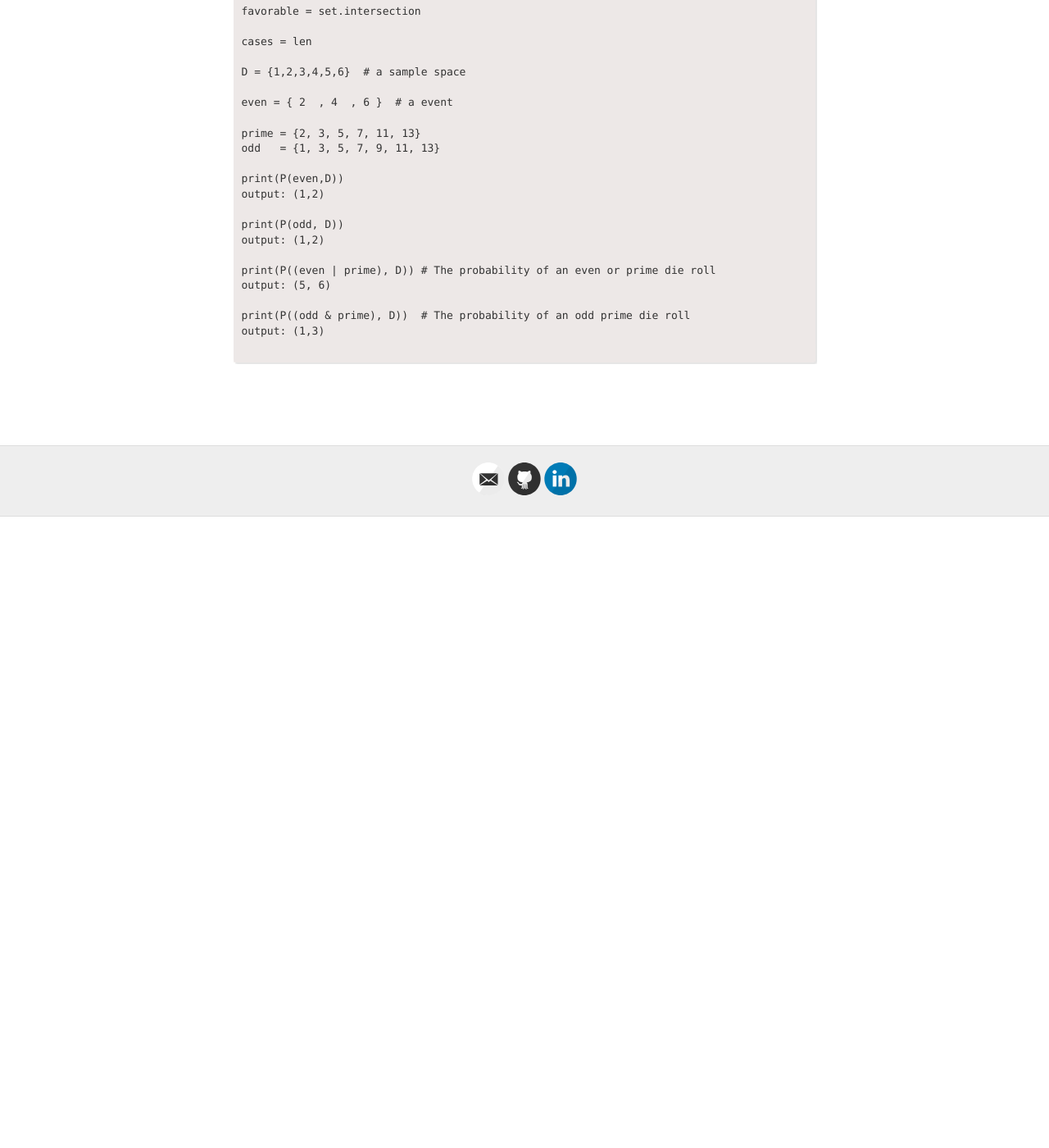
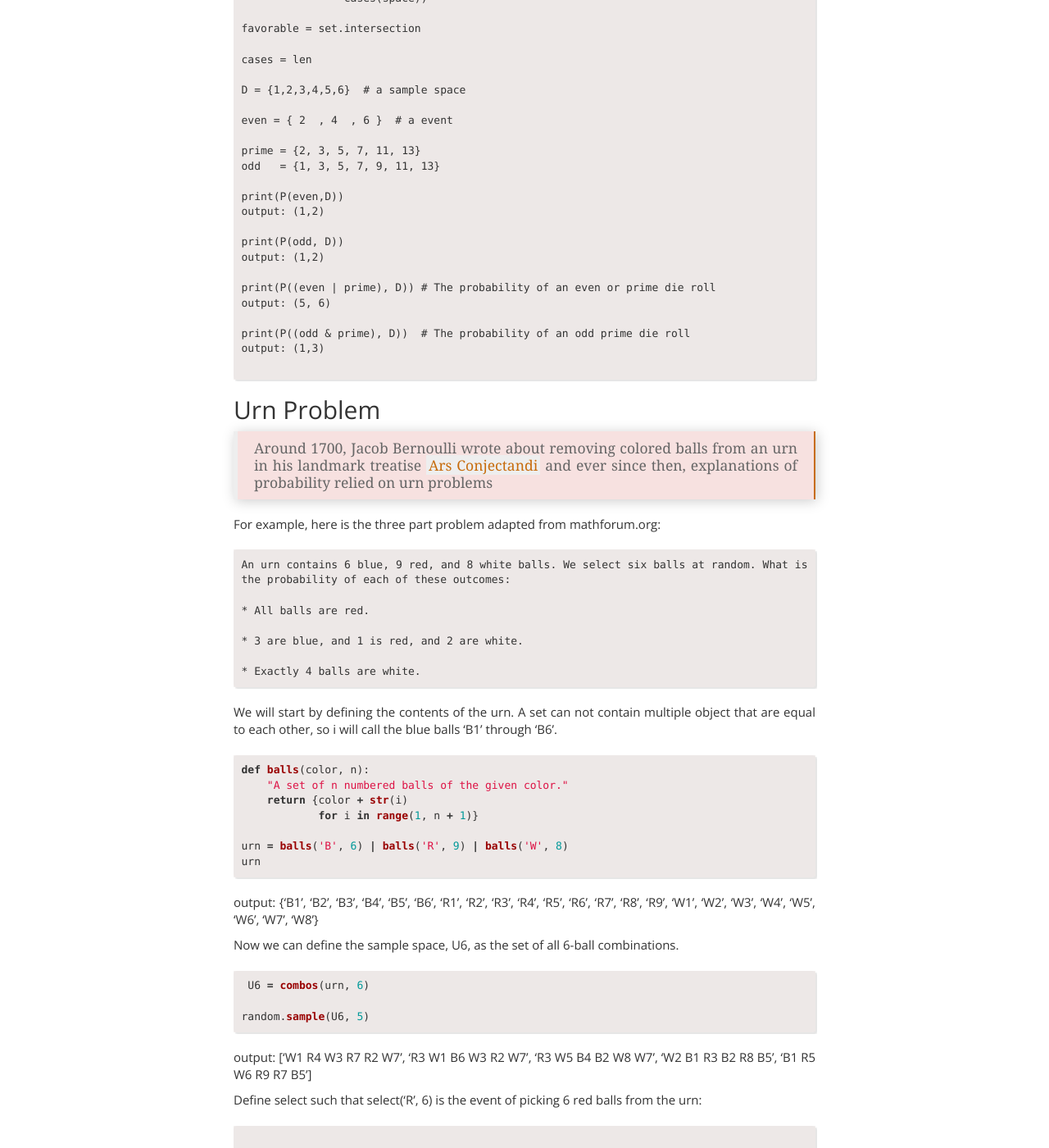
Before and after one commit to summii/summii.github.io, a Jekyll site: the page built from _posts/2019-01-29-probability-in-simple-words.md, in a window 1280 px wide and 1400 px high, scrolled down 852 px. Shown: the whole window at 82% size. Built offline with Jekyll 4.4.1, drawn with Linux system fonts in a browser that asks for light colours; nearby versions of some CDN libraries; comment, search, counter and statistics services are not loaded; before the commit the page ends 1482 px from its top, so only the background shows below that; some of the changed text lies outside the part shown.

Commit message:
completed probability blog

````diff
--- a/_posts/2019-01-29-probability-in-simple-words.md
+++ b/_posts/2019-01-29-probability-in-simple-words.md
@@ -9,6 +9,7 @@ Probability theory is nothing but common sense reduced to calculation. ... [Prob
 Now, lets decode the vocubulary words:
 
 *Trial*: A single occurence with an outcome that is uncertain until we observe it.
+For example, rolling a single die.
 
 *Outcome*: A possible result of a trial. One particular state of the world.
 Example: rolling a single die
@@ -57,3 +58,94 @@ print(P((odd & prime), D))  # The probability of an odd prime die roll
 output: (1,3)
 
 ```
+
+## Urn Problem
+
+>Around 1700, Jacob Bernoulli wrote about removing colored balls from an urn in his landmark treatise [Ars Conjectandi](https://en.wikipedia.org/wiki/Ars_Conjectandi) and ever since then, explanations of probability relied on urn problems
+
+For example, here is the three part problem adapted from mathforum.org:
+
+	An urn contains 6 blue, 9 red, and 8 white balls. We select six balls at random. What is the probability of each of these outcomes:
+
+	* All balls are red.
+
+	* 3 are blue, and 1 is red, and 2 are white.
+
+	* Exactly 4 balls are white.
+
+
+We will start by defining the contents of the urn. A set can not contain multiple object that are equal to each other, so i will call the blue balls 'B1' through 'B6'.
+
+```python
+def balls(color, n):
+    "A set of n numbered balls of the given color."
+    return {color + str(i)
+            for i in range(1, n + 1)}
+
+urn = balls('B', 6) | balls('R', 9) | balls('W', 8)
+urn
+```
+
+output: {'B1',
+ 'B2',
+ 'B3',
+ 'B4',
+ 'B5',
+ 'B6',
+ 'R1',
+ 'R2',
+ 'R3',
+ 'R4',
+ 'R5',
+ 'R6',
+ 'R7',
+ 'R8',
+ 'R9',
+ 'W1',
+ 'W2',
+ 'W3',
+ 'W4',
+ 'W5',
+ 'W6',
+ 'W7',
+ 'W8'}
+
+Now we can define the sample space, U6, as the set of all 6-ball combinations.
+
+```python
+ U6 = combos(urn, 6)
+
+random.sample(U6, 5)
+```
+
+output: ['W1 R4 W3 R7 R2 W7',
+ 'R3 W1 B6 W3 R2 W7',
+ 'R3 W5 B4 B2 W8 W7',
+ 'W2 B1 R3 B2 R8 B5',
+ 'B1 R5 W6 R9 R7 B5']
+
+
+
+Define select such that select('R', 6) is the event of picking 6 red balls from the urn:
+
+```python
+
+
+def select(color, n, space=U6):
+    "The subset of the sample space with exactly `n` balls of given `color`."
+    return {s for s in space if s.count(color) == n}
+```
+
+Now We can answer the three questions:
+
+P(select('R', 6), U6)
+
+>Fraction(4, 4807)
+
+P(select('B', 3)  & select('R', 1) & select('W', 2), U6)
+
+>Fraction(240, 4807)
+
+P(select('W', 4), U6)
+
+>Fraction(350, 4807)
````
Also changed, not shown: 1 other file.
